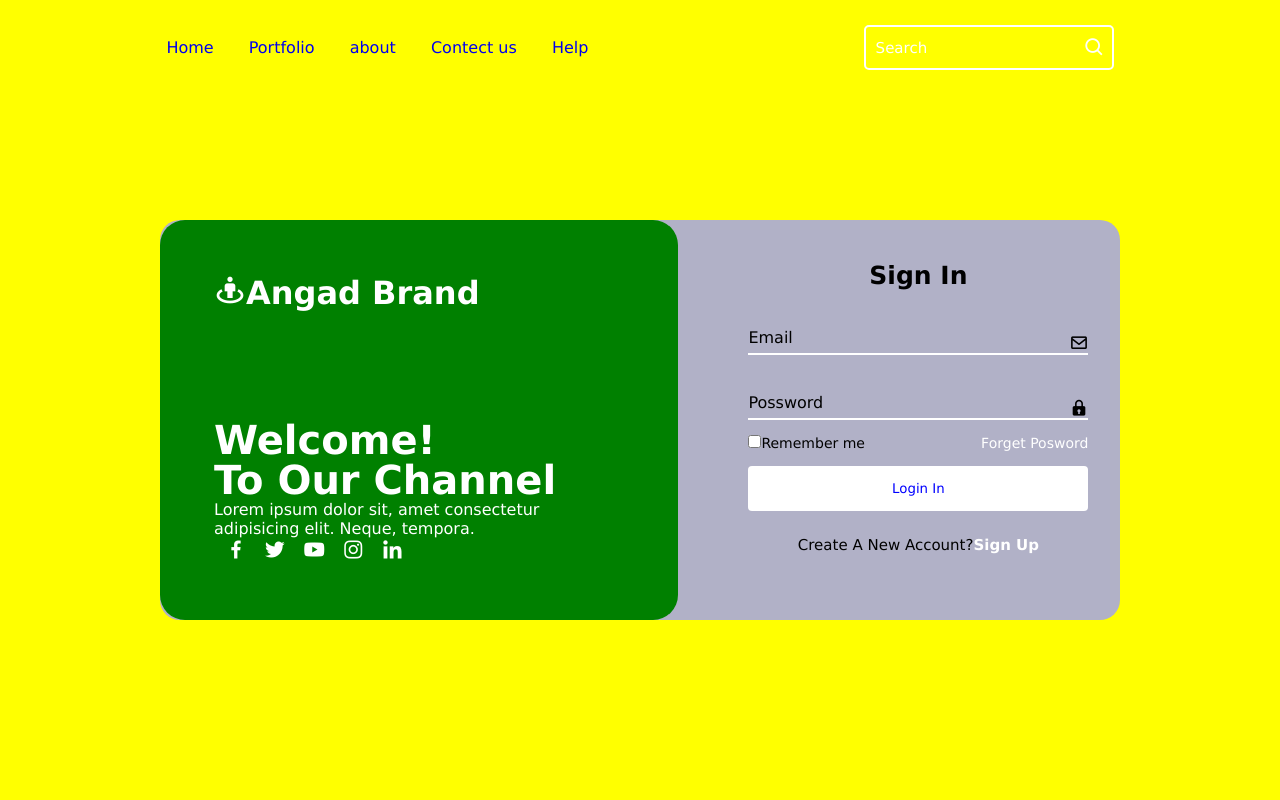
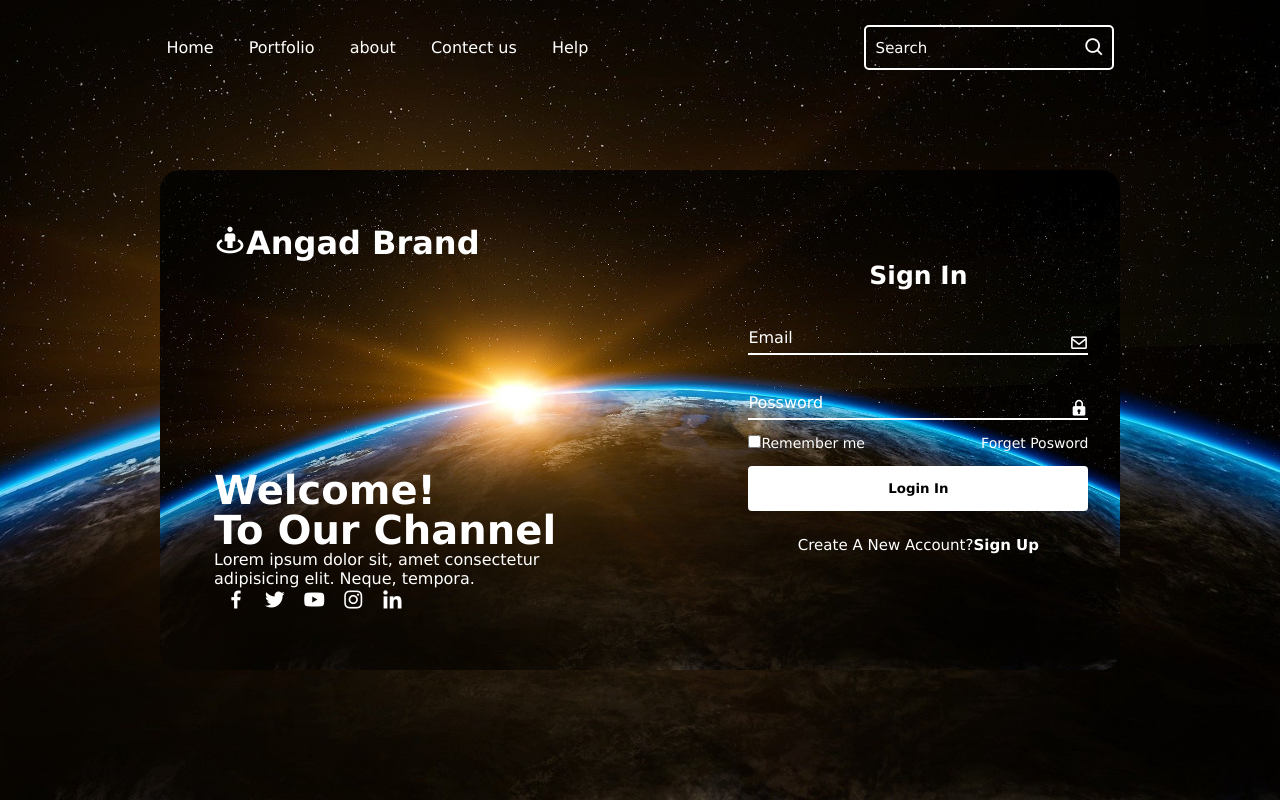
Before and after one commit to angadggdd/login-form, a plain HTML site: page index.html in a window 1280 px wide. Drawn offline with nearby package versions, Linux system fonts and the light colour scheme.

Commit message:
after some change

```diff
--- a/index.html
+++ b/index.html
@@ -29,6 +29,7 @@
         </form>
     </header>
     <!-- login form creation -->
+    <div class="background"></div>
 
     <div class="container">
         <div class="item">
@@ -77,12 +78,12 @@
                 <form action="" class="new-form">
                     <h2>Sign Up</h2>
                     <div class="input-box">
-                        <spam class="icon"><i class='bx bx-envelope'></i></spam>
+                        <spam class="icon"><i class='bx bxs-user'></i></spam>
                         <input type="text" required>
                         <label for="">User Name</label>
                     </div>
                     <div class="input-box">
-                        <spam class="icon"><i class='bx bx-envelope'></i></spam>
+                        <spam class="icon"><i class='bx bx-mobile'></i></spam>
                         <input type="number" required>
                         <label for="">Mobile No</label>
                     </div>
--- a/style.css
+++ b/style.css
@@ -9,15 +9,15 @@
 body {
     height: 100vh;
     width: 100%;
-    background: yellow;
+    /* background: yellow; */
 }
-/* .background{
-    background: url() no-repeat;
+.background{
+    background: url('angadb.jpg') no-repeat;
     background-position: center;
     background-size: cover;
     height: 100vh;
     width: 100%;
-} */
+}
 
 .header {
     position: fixed;
@@ -38,6 +38,7 @@ body {
     font-size: 16px;
     text-decoration: none;
     margin-right: 30px;
+    color: #fff;
 
 }
 
@@ -110,8 +111,10 @@ body {
     top: 50%;
     transform: translate(-50%, -50%);
     width: 75%;
-    background-color: rgb(177, 177, 199);
-    height: 400px;
+    background: url('angadb.jpg') no-repeat;
+    background-position: center;
+    background-size: cover;
+    height: 500px;
     margin-top: 20px;
     border-radius: 20px;
     overflow: hidden;
@@ -125,13 +128,13 @@ body {
     width: 54%;
     height: 100%;
     color: #fff;
-    background: green;
+    background: transparent;
     padding: 54px;
     display: flex;
     justify-content: space-between;
     flex-direction: column;
-    border-radius: 25px;
-    backdrop-filter: blur(10px);
+    /* border-radius: 25px;
+    backdrop-filter: blur(10px); */
 }
 
 .item .logo {
@@ -143,6 +146,7 @@ body {
 .text-item h2 {
     font-size: 40px;
     line-height: 1;
+    color: #fff;
 
 }
 
@@ -160,7 +164,7 @@ body {
 
 .social-icon a:hover i {
     transition: scale(1.2);
-    color: rgb(211, 90, 185);
+    color: rgb(221, 75, 209);
 }
 
 .container .login-section {
@@ -180,6 +184,7 @@ body {
     align-items: center;
     width: 100%;
     height: 100%;
+    color: #fff;
 }
 
 .login-section .form-box.register{
@@ -235,6 +240,7 @@ body {
     outline: none;
     font-size: 16px;
     padding-right: 28px;
+    color: #fff;
 }
 
 .input-box label{
@@ -289,7 +295,8 @@ body {
     border: none;
     border-radius: 4px;
     cursor: pointer;
-    color: blue;
+    color: black;
+    font-weight: 800;
 
 }
 .create-account{
```
Also changed, not shown: angadb.jpg (added).
